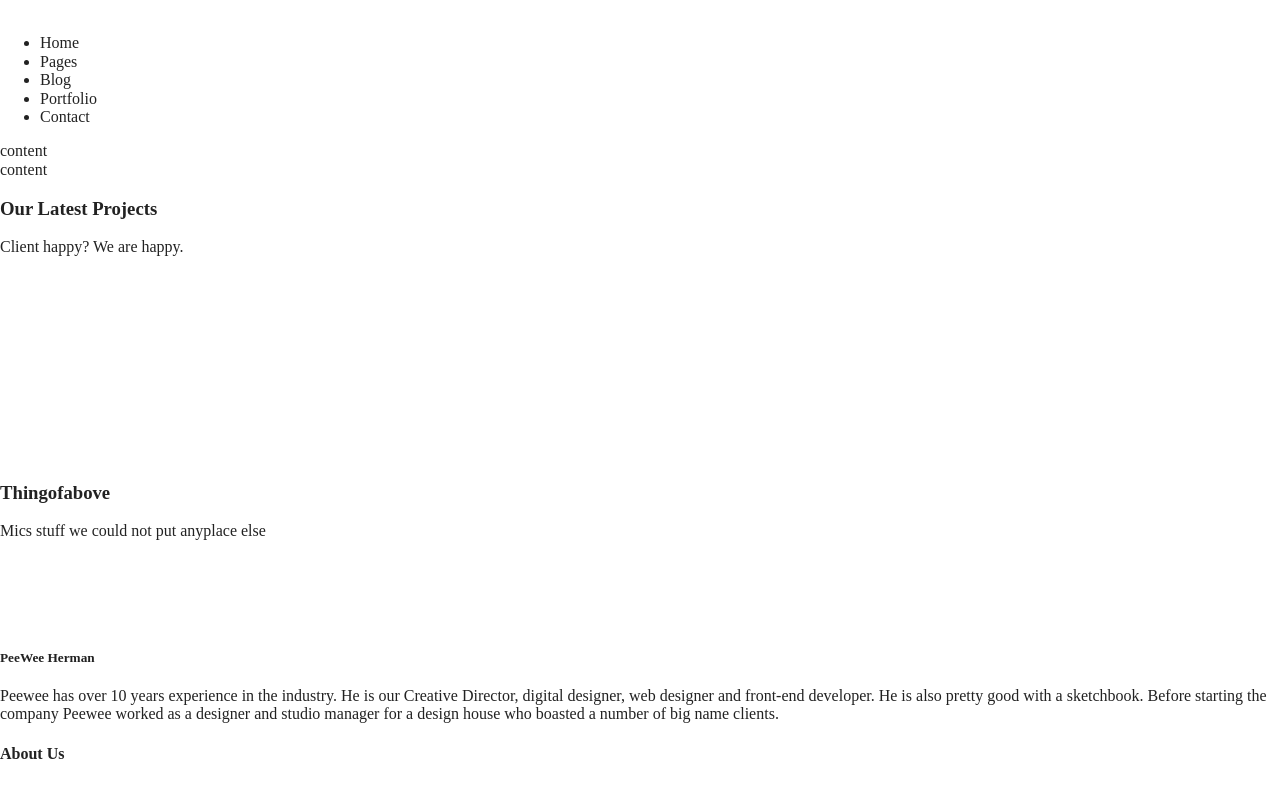
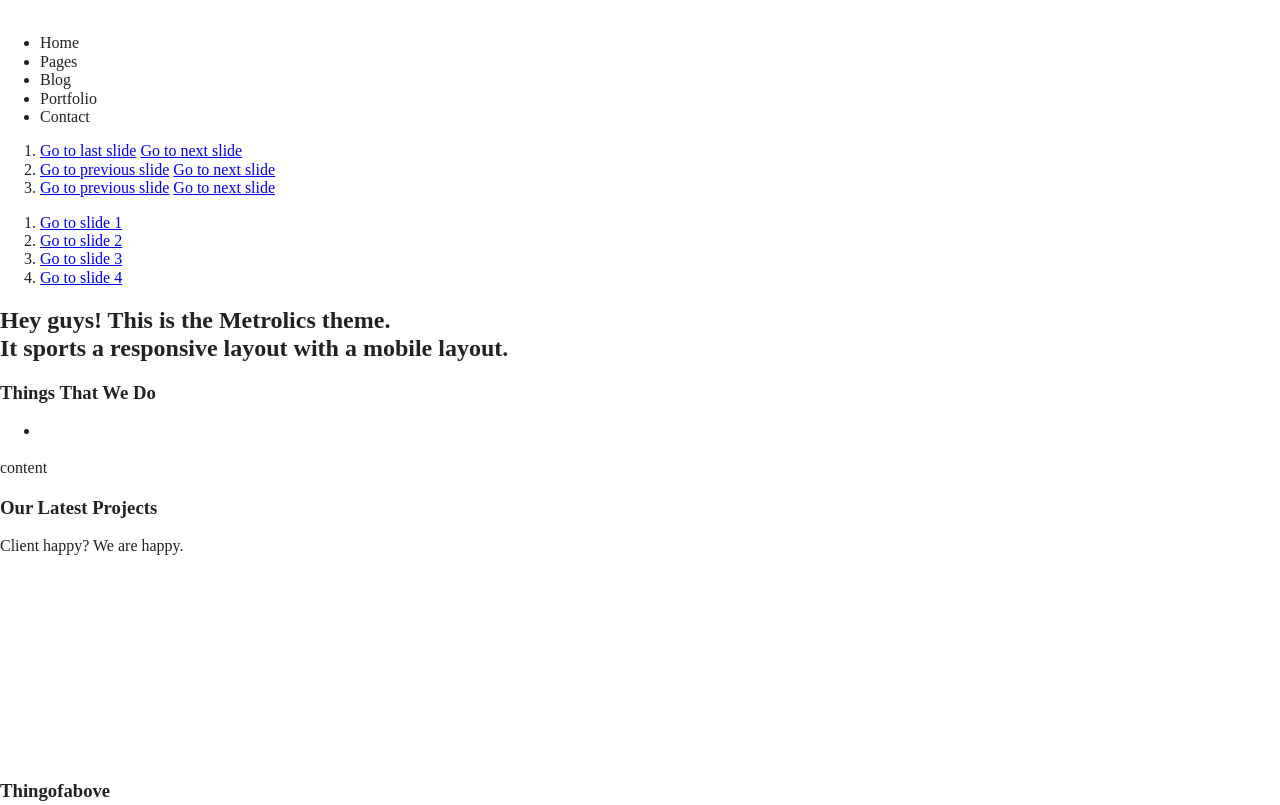
Before and after one commit to Kinakopan/WK03site, a website built with Parcel: page index.html in a window 1280 px wide. Shown: the top 805 px of the page. Built offline with nearby package versions, Linux system fonts and the light colour scheme.

Commit message:
added carousel

```diff
--- a/index.html
+++ b/index.html
@@ -57,19 +57,65 @@
                 </li>
             </ul>
         </nav>
-  </header>
+    </header><!-- header end here -->
 
     <main class="page__main">
-        <div clas="page__slider">
-
+        <section class="page__main__section carousel" aria-label="Gallery">
+            <ol class="carousel__viewport">
+                <li id="carousel__slide1" tabindex="0" class="carousel__slide">
+                    <div class="carousel__snapper">
+                        <a href="#carousel__slide4" class="carousel__prev">Go to last slide</a>
+                        <a href="#carousel__slide2" class="carousel__next">Go to next slide</a>
                     </div>
-    </div>
+                </li>
+                <li id="carousel__slide2" tabindex="0" class="carousel__slide">
+                    <div class="carousel__snapper"></div>
+                    <a href="#carousel__slide1" class="carousel__prev">Go to previous slide</a>
+                    <a href="#carousel__slide3" class="carousel__next">Go to next slide</a>
+                </li>
+                <li id="carousel__slide3" tabindex="0" class="carousel__slide">
+                    <div class="carousel__snapper"></div>
+                    <a href="#carousel__slide2" class="carousel__prev">Go to previous slide</a>
+                    <a href="#carousel__slide4" class="carousel__next">Go to next slide</a>
+                </li>
+            </ol>
+            <aside class="carousel__navigation">
+                <ol class="carousel__navigation-list">
+                    <li class="carousel__navigation-item">
+                        <a href="#carousel__slide1" class="carousel__navigation-button">Go to slide 1</a>
+                    </li>
+                    <li class="carousel__navigation-item">
+                        <a href="#carousel__slide2" class="carousel__navigation-button">Go to slide 2</a>
+                    </li>
+                    <li class="carousel__navigation-item">
+                        <a href="#carousel__slide3" class="carousel__navigation-button">Go to slide 3</a>
+                    </li>
+                    <li class="carousel__navigation-item">
+                        <a href="#carousel__slide4" class="carousel__navigation-button">Go to slide 4</a>
+                    </li>
+                </ol>
+            </aside>
+        </section><!-- Main Visual end here -->
 
         <section class="page__main__section">
             <div class="">
-              content
+                <h2>
+                    Hey guys! This is the Metrolics theme.<br>
+                    It sports a responsive layout with a mobile layout.
+                </h2>
+                <h3>
+                    Things That We Do
+                </h3>
+                <ul>
+                    <li>
+                        <span class=""></span>
+                        <h3 class=""></h3>
+                        <pc class=""></pc>
+                    </li>
+                </ul>
             </div>
         </section>
+
         <section class="page__main__section">
             <div class="">
                 content
@@ -133,14 +179,19 @@
             </figure>
             <div class="footer__item-content">
                 <h5>PeeWee Herman</h5>
-            <p>Peewee has over 10 years experience in the industry. He is our Creative Director, digital designer, web designer and front-end developer. He is also pretty good with a sketchbook. Before starting the company Peewee worked as a designer and studio manager for a design house who boasted a number of big name clients.</p>
+                <p>Peewee has over 10 years experience in the industry. He is our Creative Director, digital designer,
+                    web designer and front-end developer. He is also pretty good with a sketchbook. Before starting the
+                    company Peewee worked as a designer and studio manager for a design house who boasted a number of
+                    big name clients.</p>
             </div>
         </div>
         <div class="page__footer-item">
             <div class="footer__item-col">
                 <h4 class="heading">About Us</h4>
                 <img src="" alt="">
-            <p>Minions ipsum potatoooo potatoooo uuuhhh. Chasy poulet tikka masala jiji wiiiii hahaha po kass tulaliloo potatoooo. Bee do bee do bee do chasy ti aamoo! Po kass daa bee do bee do bee do po kass wiiiii butt chasy. Pepete uuuhhh hahaha gelatooo belloo! Bananaaaa aaaaaah but</p>
+                <p>Minions ipsum potatoooo potatoooo uuuhhh. Chasy poulet tikka masala jiji wiiiii hahaha po kass
+                    tulaliloo potatoooo. Bee do bee do bee do chasy ti aamoo! Po kass daa bee do bee do bee do po kass
+                    wiiiii butt chasy. Pepete uuuhhh hahaha gelatooo belloo! Bananaaaa aaaaaah but</p>
                 <nav>
                     <a href=""></a>
                     <a href=""></a>
@@ -169,7 +220,8 @@
                         <img src="" alt="">
                     </figure>
                     <p>
-                    <a href=""><span>@Minions</span>- ipsum potatoooo potatoooo uuuhhh. Chasy poulet tikka masala jiji wiiiii hahaha po kass </a>
+                        <a href=""><span>@Minions</span>- ipsum potatoooo potatoooo uuuhhh. Chasy poulet tikka masala
+                            jiji wiiiii hahaha po kass </a>
                     </p>
                 </div>
                 <div>
@@ -177,16 +229,20 @@
                         <img src="" alt="">
                     </figure>
                     <p>
-                    <a href=""><span>@Minions</span>- ipsum banana potatoooo uuuhhh. Chasy poulet tikka masala jiji wiiiii hahaha </a>
+                        <a href=""><span>@Minions</span>- ipsum banana potatoooo uuuhhh. Chasy poulet tikka masala jiji
+                            wiiiii hahaha </a>
                     </p>
                 </div>
             </div>
             <div class="footer__item-col">
                 <h4 class="heading">Newsletter</h4>
                 <img src="" alt="">
-            <p> Minions ipsum potatoooo potatoooo uuuhhh. Chasy poulet tikka masala jiji wiiiii hahaha po kass tulaliloo potatoooo. Bee do bee do bee do chasy ti aamoo! Po kass daa b ee do bee do bee do po kass wiiiii butt chasy. Pepete uuuhhh </p>
+                <p> Minions ipsum potatoooo potatoooo uuuhhh. Chasy poulet tikka masala jiji wiiiii hahaha po kass
+                    tulaliloo potatoooo. Bee do bee do bee do chasy ti aamoo! Po kass daa b ee do bee do bee do po kass
+                    wiiiii butt chasy. Pepete uuuhhh </p>
                 <div>
-                <input class="footer__item-input" id="input_email" name="email" type="email" placeholder="Enter your Email..." >
+                    <input class="footer__item-input" id="input_email" name="email" type="email"
+                        placeholder="Enter your Email...">
                     <button class="footer__item-button" type="submit">
                         <a href=""></a>
                     </button>
```
Lines whose indentation alone changed are shown as unchanged.
